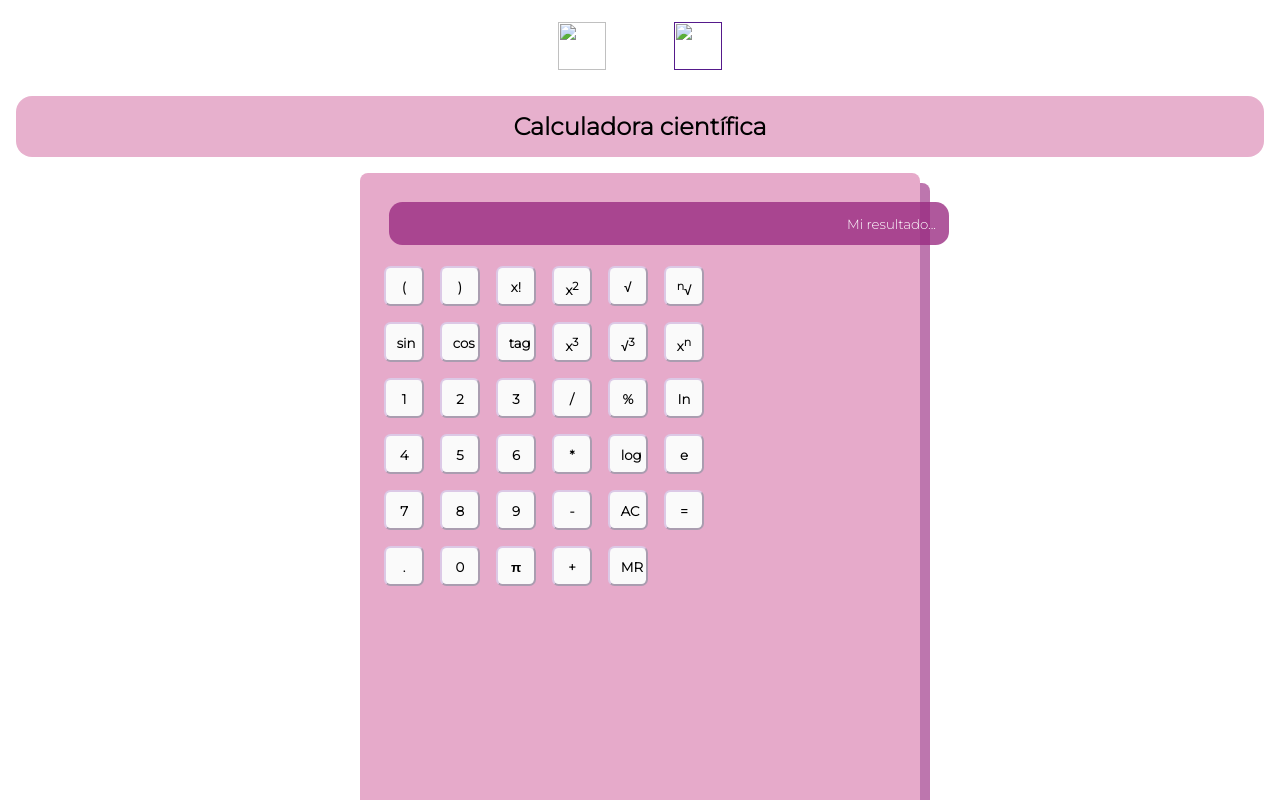
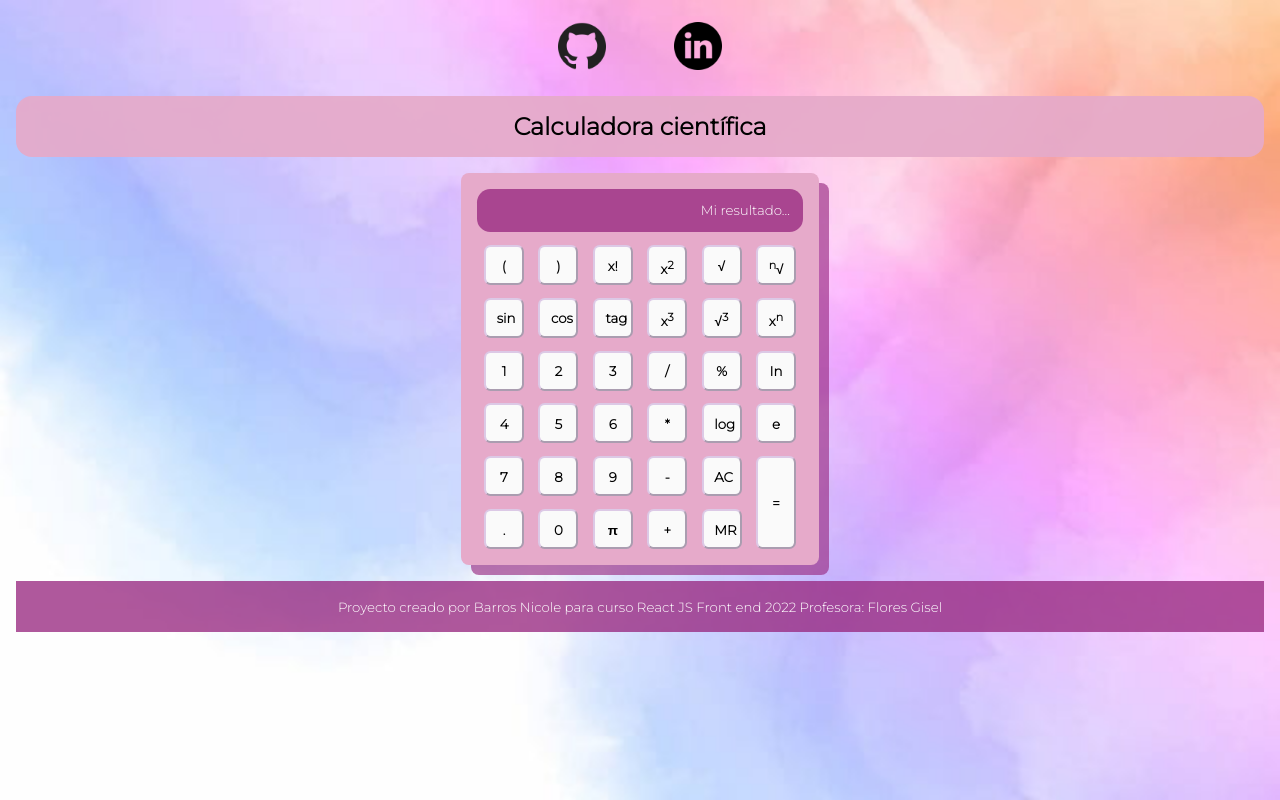
Before and after one commit to nicolebarros97/calculadoracientifica, a plain HTML site: page index.html in a window 1280 px wide. Shown: the top 800 px of the page. Drawn offline with Linux system fonts and the light colour scheme.

Commit message:
Subiendo modificaciones para alinear la calculadora

```diff
--- a/index.html
+++ b/index.html
@@ -4,17 +4,17 @@
     <meta charset="UTF-8">
     <meta http-equiv="X-UA-Compatible" content="IE=edge">
     <meta name="viewport" content="width=device-width, initial-scale=1.0">
-    <link rel="stylesheet" href="styles.css" type="text/css">
     <link rel="preconnect" href="https://fonts.googleapis.com">
     <link rel="preconnect" href="https://fonts.gstatic.com" crossorigin>
     <link href="https://fonts.googleapis.com/css2?family=Montserrat:wght@300&display=swap" rel="stylesheet">
+    <link rel="stylesheet" href="styles.css" type="text/css">
     <title>Calculadora Nicole Barros</title>
 </head>
 <body>
     <div class="container">
         <nav>
-            <a href="https://github.com/nicolebarros97" title="github iconos" class="github"><img src="../Calculadora/Imagenes/github.png"></a>
-            <a href="" title="linkedin iconos" class="linkedin"><img src="../Calculadora/Imagenes/linkedin.png"></a>
+            <a href="https://github.com/nicolebarros97" title="github iconos" class="github"><img src="Imagenes/github.png"></a>
+            <a href="" title="linkedin iconos" class="linkedin"><img src="Imagenes/linkedin.png"></a>
         </nav>
     </div>
     <div id="titulo">
@@ -22,7 +22,8 @@
     </div>
     <div id="cajaCalculadora">
         <div class="resultado">
-            <input id="resultado" placeholder="Mi resultado..."></input></div>
+            <input id="resultado" placeholder="Mi resultado..."></input>
+        </div>
         <div class="cajaBotones">
             <button class="boton">(</button>
             <button class="boton">)</button>
@@ -36,9 +37,9 @@
             <button class="boton">x<sup>3</sup></button>
             <button class="boton">√<sup>3</sup></button>
             <button class="boton">x<sup>n</sup></button>
-            <button class="boton">1</button>
+            <button class="boton" id="n1">1</button>
             <button class="boton">2</button>
-            <button class="boton">3</button>
+            <button class="boton" id="n3">3</button>
             <button class="boton">/</button>
             <button class="boton">%</button>
             <button class="boton">In</button>
@@ -53,11 +54,11 @@
             <button class="boton">9</button>
             <button class="boton">-</button>
             <button class="boton">AC</button>
-            <button class="boton">=</button>
+            <button class="row-2">=</button>
             <button class="boton">.</button>
             <button class="boton">0</button>
             <button class="boton">π</button>
-            <button class="boton">+</button>
+            <button class="boton" id="suma">+</button>
             <button class="boton">MR</button>
         </div>
     </div>
@@ -67,5 +68,6 @@
         </div>
 
     </footer>
+    <script src="/index.js"></script>
 </body>
 </html>
--- /dev/null
+++ b/index.js
@@ -0,0 +1,11 @@
+//capturar los ingresos numericos - variable
+// capturo los o el ingreso de operacion - variable
+// Ruta del DOM del resultado o visor
+// eventos en todos los botones que recolecte los valores de los botones apretados
+
+
+let numero1 = parseInt(document.querySelector('n1').value); /*el value trae el contenido interno de la caja y con el innerHTML cumple la funcion como del value pero en vez de incorporar las cosas me muestra lo que esta en esa ruta, pero sin el parseInt me trae un string. Con button se usa value y si los botones fueron puestos como enlances se usa innerHTML*/
+let numero3 = parseInt(document.querySelector('n3').value);
+let operacion = document.querySelector('suma').value;
+
+console.log(numero1 + operacion + numero2);
--- a/styles.css
+++ b/styles.css
@@ -6,14 +6,10 @@
 }
 
 body{
-    background-image: url(../Calculadora/Imagenes/imagen-fondo.jpg);
+    background-image: url(Imagenes/imagen-fondo.jpg);
     background-repeat: no-repeat;
     background-size: cover;
 }
-
-/*.github{
-    background-image: url(../Calculadora/Imagenes/github.png);
-}*/
 
 .container{
     display: flex;
@@ -45,8 +41,8 @@ img{
 }
 
 #cajaCalculadora{
-    width: 70vh;
-    height: 90vh;
+    width: 28vw;
+    /*height: 90vh; No es necesario ya que se define por su contenido*/
     margin: auto;
     padding: 1em;
     background-color: rgb(230, 170, 202);
@@ -56,9 +52,9 @@ img{
 }
 
 input{
-    margin: 1em;
+    margin-bottom: 1em;
     padding: 1em;
-    width: 70vh;
+    width: 100%;
     text-align: end;
     background-color: rgba(153, 42, 129, 0.781);
     border-style: none;
@@ -73,8 +69,9 @@ input{
 
 .cajaBotones{
     display: grid;
-    grid-template-columns: repeat(6,3.5em);
-    grid-template-rows: repeat(7,3.5em);
+    grid-template-columns: repeat(6,1fr);
+    /*grid-template-rows: repeat(7,3.5em); NO se usa porque se acomodan solas ya definiendo las columnas*/
+    row-gap: 0.8rem; /*para hacer espacio entre los botones*/
     align-items: center;
     justify-items: center;
 }
@@ -95,6 +92,17 @@ button:hover{
     background-color: rgba(204, 174, 220, 0.644);
 }
 
+.row-2{
+    grid-row: span 2;
+    width: 3em;
+    height: 100%;
+    border-radius: 0.5em;
+    border-color: rgba(204, 174, 220, 0.644);
+    background-color: rgb(250, 250, 250);
+    font-weight:bolder;
+    text-align: center;
+}
+
 footer{
     margin: 1em;
     padding: 1em;
```
